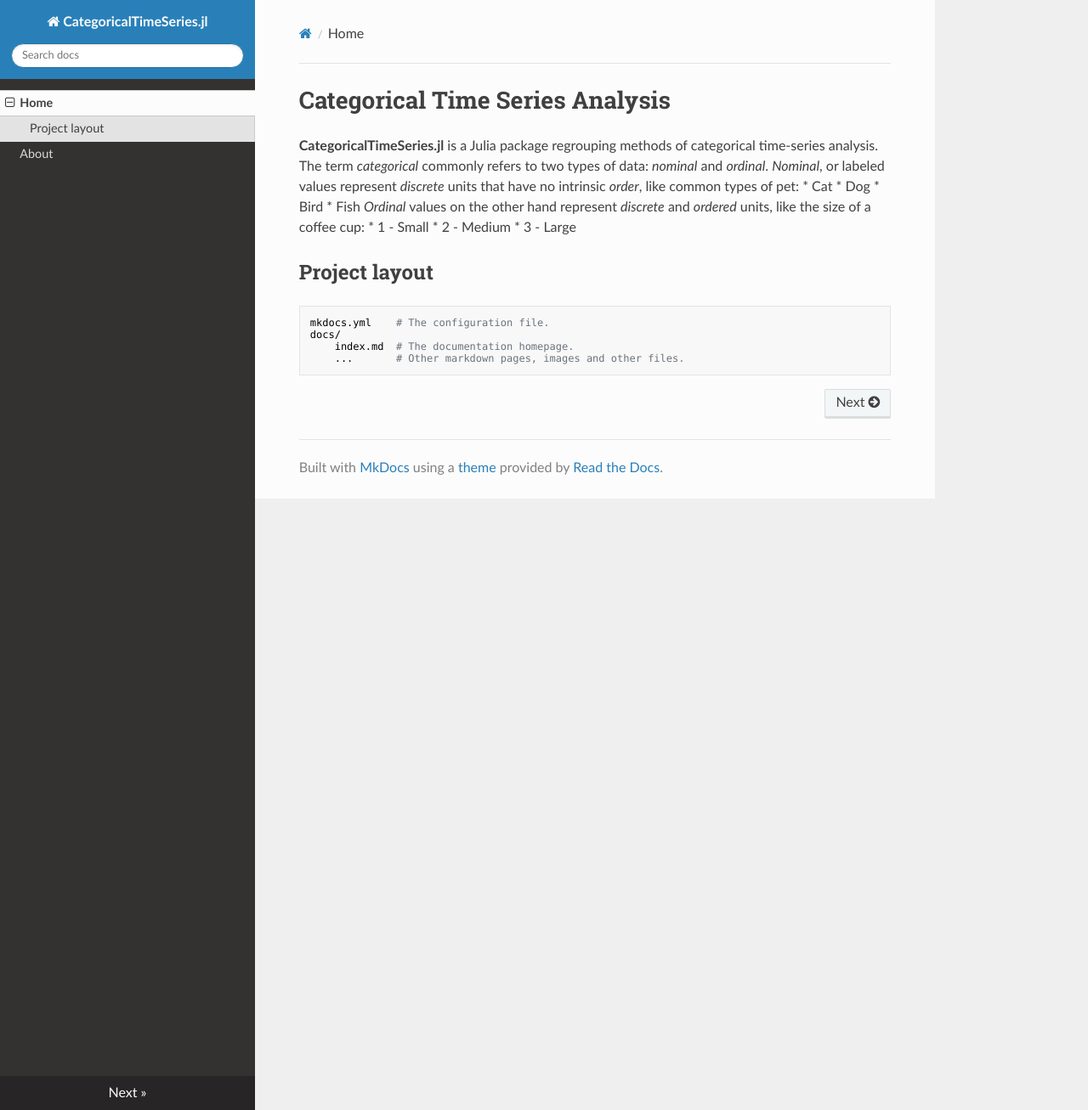
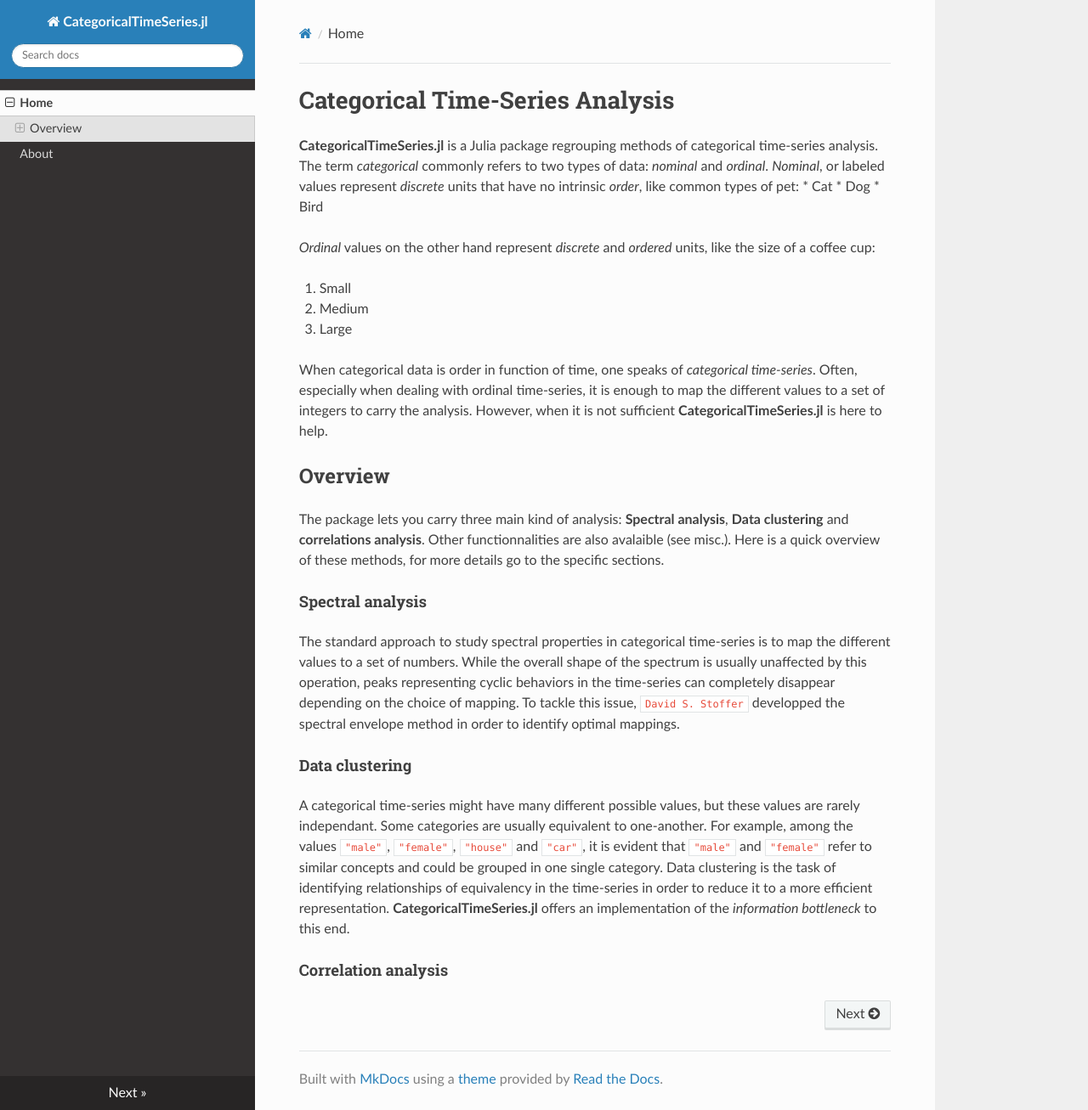
Before and after one commit to CNelias/CategoricalTimeSeries.jl, an MkDocs documentation site: the page built from docs/index.md, in a window 1280 px wide and 1307 px high. Shown: the whole window at 85% size. Built offline with MkDocs 1.6.1, drawn with Linux system fonts in a browser that asks for light colours; nearby versions of some CDN libraries.

Commit message:
Update index.md

````diff
--- a/docs/index.md
+++ b/docs/index.md
@@ -1,20 +1,23 @@
-# Categorical Time Series Analysis
+# Categorical Time-Series Analysis
 
 **CategoricalTimeSeries.jl** is a Julia package regrouping methods of categorical time-series analysis. The term *categorical* commonly refers to two types of data: *nominal* and *ordinal*.
 *Nominal*, or labeled values represent *discrete* units that have no intrinsic *order*, like common types of pet:
 * Cat
 * Dog
 * Bird
-* Fish
+
 *Ordinal* values on the other hand represent *discrete* and *ordered* units, like the size of a coffee cup:
-* 1 - Small
-* 2 - Medium
-* 3 - Large
 
+1. Small
+2. Medium
+3. Large
 
-## Project layout
-
-    mkdocs.yml    # The configuration file.
-    docs/
-        index.md  # The documentation homepage.
-        ...       # Other markdown pages, images and other files.
+When categorical data is order in function of time, one speaks of *categorical time-series*.
+Often, especially when dealing with ordinal time-series, it is enough to map the different values to a set of integers to carry the analysis. However, when it is not sufficient **CategoricalTimeSeries.jl** is here to help.
+## Overview
+The package lets you carry three main kind of analysis: **Spectral analysis**, **Data clustering** and **correlations analysis**. Other functionnalities are also avalaible (see misc.). Here is a quick overview of these methods, for more details go to the specific sections.
+#### Spectral analysis
+The standard approach to study spectral properties in categorical time-series is to map the different values to a set of numbers. While the overall shape of the spectrum is usually unaffected by this operation, peaks representing cyclic behaviors in the time-series can completely disappear depending on the choice of mapping. To tackle this issue, ```David S. Stoffer```  developped the spectral envelope method in order to identify optimal mappings.
+#### Data clustering
+A categorical time-series might have many different possible values, but these values are rarely independant. Some categories are usually equivalent to one-another. For example, among the values `"male"`, `"female"`, `"house"` and `"car"`, it is evident that `"male"` and `"female"` refer to similar concepts and could be grouped in one single category. Data clustering is the task of identifying relationships of equivalency in the time-series in order to reduce it to a more efficient representation. **CategoricalTimeSeries.jl** offers an implementation of the *information bottleneck* to this end.
+#### Correlation analysis
````
